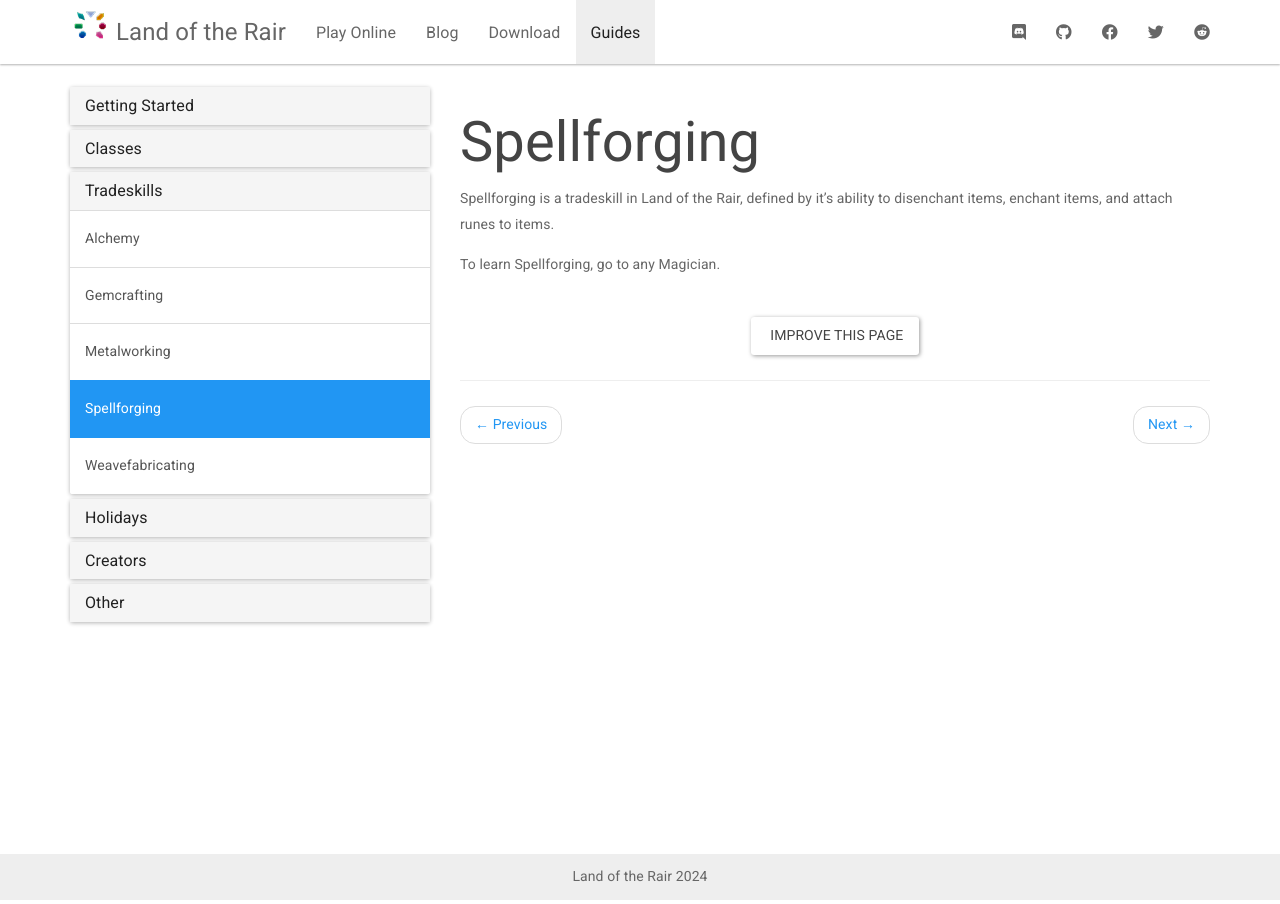
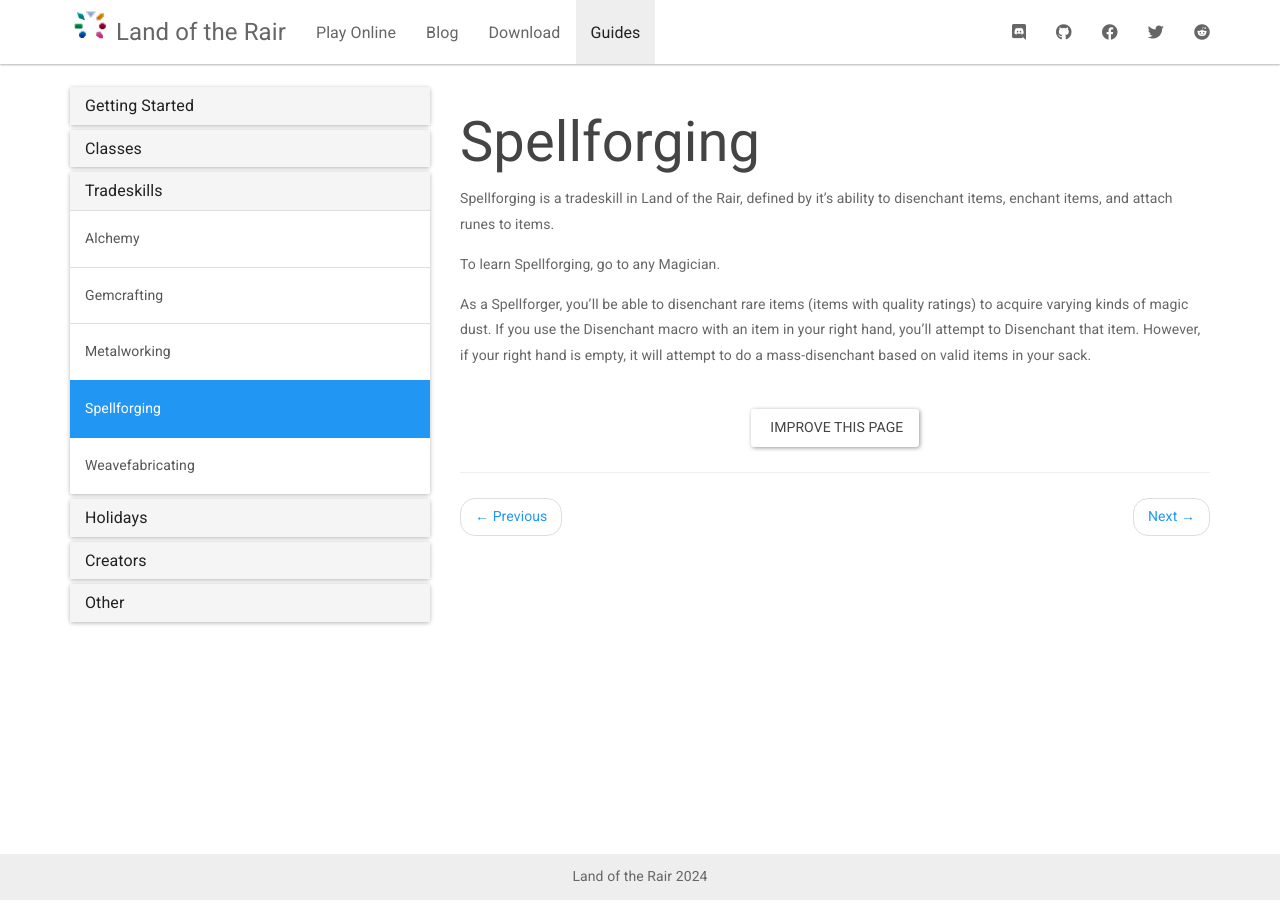
Before and after one commit to LandOfTheRair/landoftherair.github.io, a Jekyll site: the page built from _docs/tradeskills/spellforging.md, in a window 1280 px wide. Built offline with Jekyll 4.4.1, drawn with Linux system fonts in a browser that asks for light colours; nearby versions of some CDN libraries.

Commit message:
Update spellforging.md

```diff
--- a/_docs/tradeskills/spellforging.md
+++ b/_docs/tradeskills/spellforging.md
@@ -6,3 +6,5 @@ permalink: /docs/spellforging/
 Spellforging is a tradeskill in Land of the Rair, defined by it's ability to disenchant items, enchant items, and attach runes to items.
 
 To learn Spellforging, go to any Magician.
+
+As a Spellforger, you'll be able to disenchant rare items (items with quality ratings) to acquire varying kinds of magic dust. If you use the Disenchant macro with an item in your right hand, you'll attempt to Disenchant that item. However, if your right hand is empty, it will attempt to do a mass-disenchant based on valid items in your sack.
```
